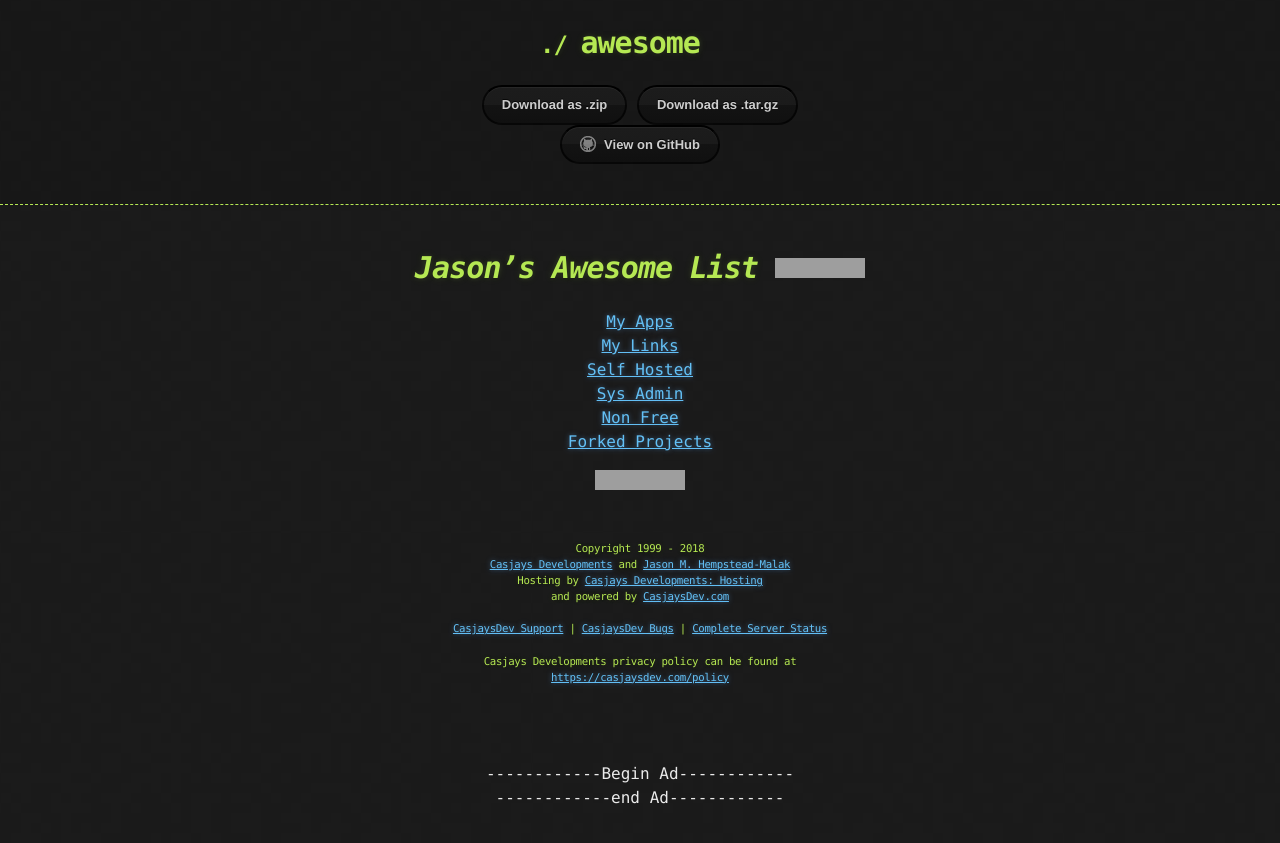
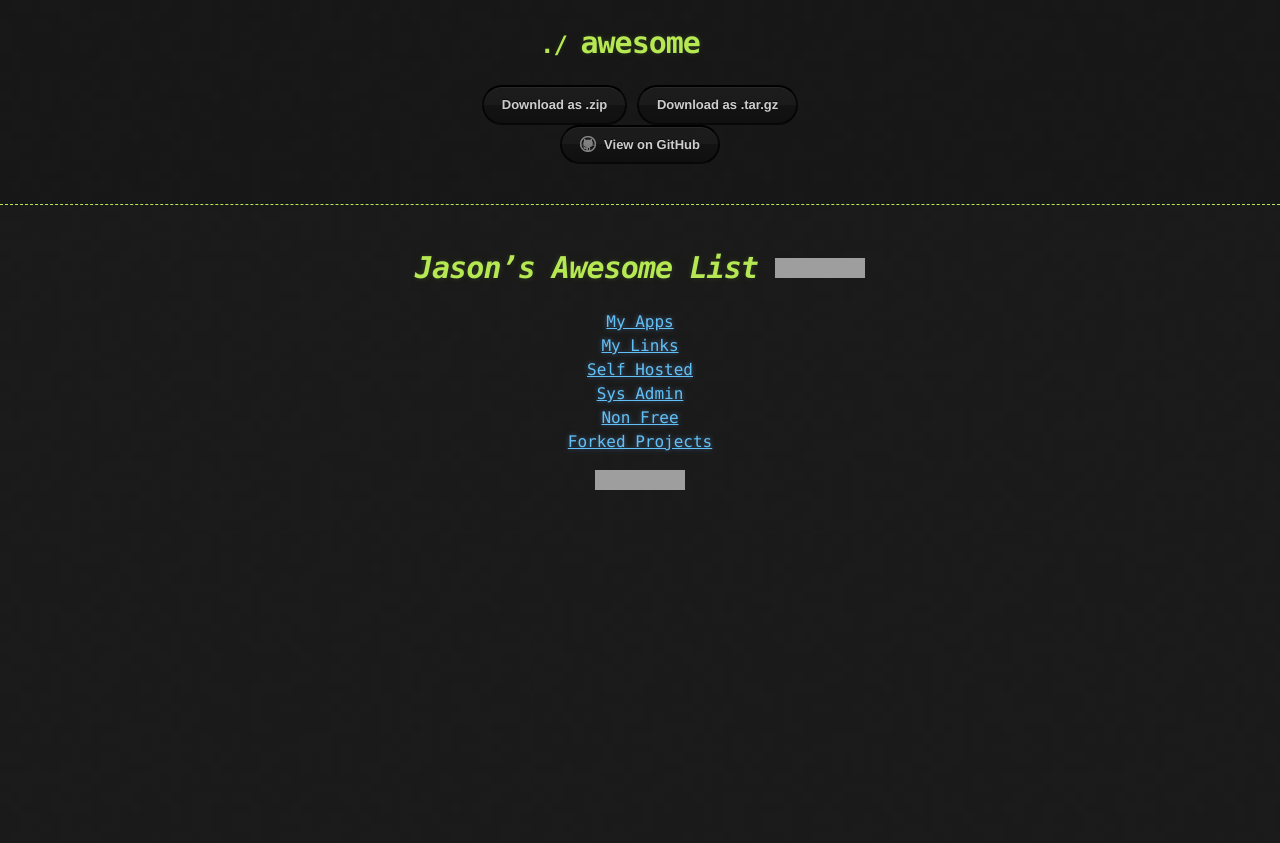
Before and after one commit to Sample-Codes/awesome, a Jekyll site: the page built from docs/index.md, in a window 1280 px wide. Shown: the top 843 px of the page. Built offline with Jekyll 4.4.1, drawn with Linux system fonts in a browser that asks for light colours; our own code applies the rules of GitHub Pages for plain Markdown files; comment, search, counter and statistics services are not loaded; the repository's description, which GitHub fills in, is left out; grey boxes are pictures that could not be loaded.

Commit message:
Update default.html

```diff
--- a/docs/_layouts/default.html
+++ b/docs/_layouts/default.html
@@ -32,126 +32,8 @@
       </section>
     </div>
 <br>
-<!-- Begin Footer -->
-<footer>
-<!-- Start of Rocket.Chat Livechat Script -->
-<script type="text/javascript">
-(function(w, d, s, u) {
-        w.RocketChat = function(c) { w.RocketChat._.push(c) }; w.RocketChat._ = []; w.RocketChat.url = u;
-            var h = d.getElementsByTagName(s)[0], j = d.createElement(s);
-            j.async = true; j.src = 'https://chat.malaks.us/packages/rocketchat_livechat/assets/rocketchat-livechat.min.js?_=201702160944';
-                h.parentNode.insertBefore(j, h);
-})(window, document, 'script', 'https://chat.malaks.us/livechat');
-</script>
-<!-- End of Rocket.Chat Livechat Script -->
-<!-- Begin Piwik Tracking Code -->
-<script type="text/javascript">
-var pkBaseURL = (("https:" == document.location.protocol) ? "https://piwik.casjay.net/" : "http://piwik.casjay.net/");
-document.write(unescape("%3Cscript src='" + pkBaseURL + "piwik.js' type='text/javascript'%3E%3C/script%3E"));
-</script><script type="text/javascript">
-try {
-var piwikTracker = Piwik.getTracker(pkBaseURL + "piwik.php", 1);
-piwikTracker.trackPageView();
-piwikTracker.enableLinkTracking();
-} catch( err ) {}
-</script><noscript>
-<p><img src="https://piwik.casjay.net/piwik.php?idsite=1" class="c1" alt=""></p>
-</noscript>
-<!-- End Piwik Tracking Code -->
 
-<!-- Begin Google Track -->
-<script async src="https://www.googletagmanager.com/gtag/js?id=UA-936146-1"></script>
-<script>
-  window.dataLayer = window.dataLayer || [];
-  function gtag(){dataLayer.push(arguments);}
-  gtag('js', new Date());
 
-  gtag('config', 'UA-936146-1');
-</script>
 
-<!-- Eng Google Track -->
-<!-- Begin EU compliant -->
-<link rel="stylesheet" type="text/css" href="https://cdnjs.cloudflare.com/ajax/libs/cookieconsent2/3.0.3/cookieconsent.min.css" />
-<script src="https://cdnjs.cloudflare.com/ajax/libs/cookieconsent2/3.0.3/cookieconsent.min.js"></script>
-<script>
-window.addEventListener("load", function(){
-window.cookieconsent.initialise({
-  "palette": {
-    "popup": {
-      "background": "#64386b",
-      "text": "#ffcdfd"
-    },
-    "button": {
-      "background": "transparent",
-      "text": "#f8a8ff",
-      "border": "#f8a8ff"
-    }
-  },
-  "content": {
-    "message": "In accordance with the EU GDPR law this message is being displayed. - ",
-    "dismiss": "I Agree",
-    "link": "CasjaysDev Policy",
-    "href": "https://casjay.com/privacy"
-  }
-})});
-</script>
-<!-- End EU compliant -->
-<!-- Begin Casjays Developments Footer -->
-<h6>
-Copyright 1999 - 2018<br>
-<a href="https://casjay.com" target="_blank">Casjays Developments</a> and <a href="https://casjay.info" target="_blank">Jason M. Hempstead-Malak</a><br>
-Hosting by <a href="https://casjay.com/hosting" target="_blank">Casjays Developments: Hosting</a><br>
-and powered by <a href="https://casjaysdev.com" target="_blank">CasjaysDev.com</a><br>
-<br>
-<a href="https://casjay.help" target="_blank">CasjaysDev Support</a> |
-<a href="https://bugs.one" target="_blank">CasjaysDev Bugs</a> |
-<a href="https://status.casjay.net" target="_blank">Complete Server Status</a> <br><br>
-Casjays Developments privacy policy can be found at<br>
-<a href="https://casjaysdev.com/policy/" target="_blank">https://casjaysdev.com/policy</a><br>
-<br>
-<br>
-</h6>
-<!-- End Casjays Developments Footer -->
-
-<!--Begin Statcounter Code -->
-<script type="text/javascript">
-var sc_project=8585230;
-var sc_invisible=0;
-var sc_security="ef07ac24";
-var scJsHost = (("https:" == document.location.protocol) ?
-"https://secure." : "http://www.");
-document.write("<sc"+"ript type='text/javascript' src='" +
-scJsHost+
-"statcounter.com/counter/counter.js'></"+"script>");
-</script>
-<noscript><div class="statcounter"><a title="web stats"
-href="http://statcounter.com/p8585230/summary/?guest=1" target="_blank"><img
-class="statcounter"
-src="//c.statcounter.com/8585230/0/ef07ac24/0/" alt="web
-stats"></a></div></noscript>
-<!-- End Statcounter Code -->
-
-<!-- Begin Global Footer -->
-<br>
-------------Begin Ad------------<br>
-<!-- Begin chitika ad -->
-<script type="text/javascript">
-  ( function() {
-    if (window.CHITIKA === undefined) { window.CHITIKA = { 'units' : [] }; };
-    var unit = {"calltype":"async[2]","publisher":"casjay","width":728,"height":90,"sid":"Chitika Default"};
-    var placement_id = window.CHITIKA.units.length;
-    window.CHITIKA.units.push(unit);
-    document.write('<div id="chitikaAdBlock-' + placement_id + '"></div>');
-}());
-</script>
-<script type="text/javascript" src="https://cdn.chitika.net/getads.js" async></script>
-<!-- End chitika ad -->
-
-------------end Ad------------<br>
-<br>
-<!-- End Global Footer -->
-</footer>
-<!-- End Footer -->
-   </center>
-  </body>
+</body>
 </html>
```
